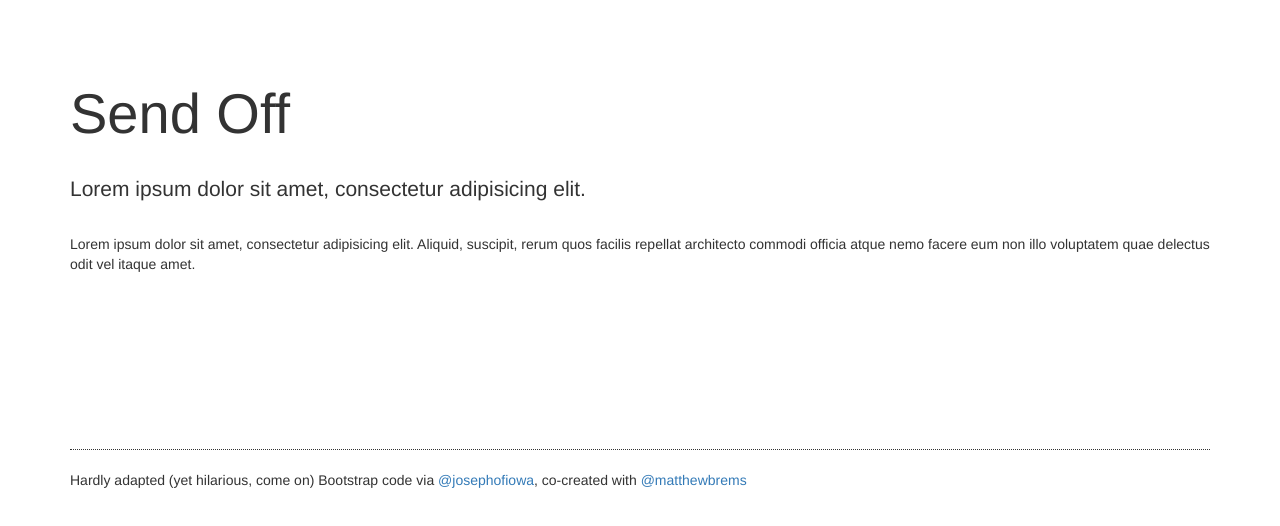
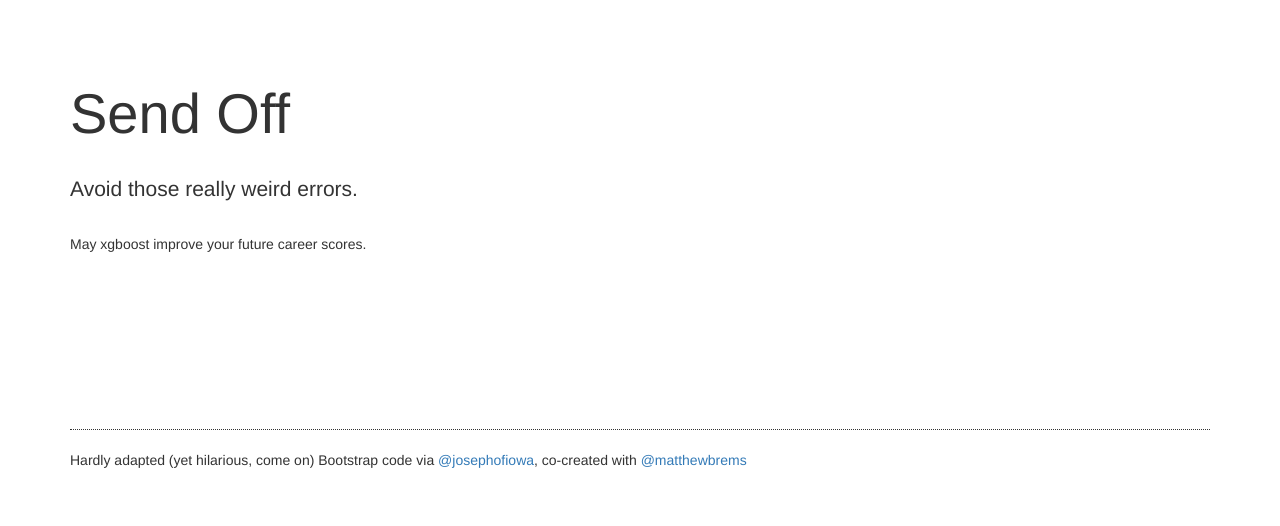
Before and after one commit to josephofiowa/thank-you-ritika, a plain HTML site: page index.html in a window 1280 px wide. Shown: the part 5378-5904 px from the top of the page. Drawn offline with Linux system fonts and the light colour scheme.

Commit message:
added send off

```diff
--- a/index.html
+++ b/index.html
@@ -169,8 +169,8 @@
             <div class="row">
                 <div class="col-lg-12">
                     <h1 class="section-heading">Send Off</h1>
-                    <p class="lead section-lead">Lorem ipsum dolor sit amet, consectetur adipisicing elit.</p>
-                    <p class="section-paragraph">Lorem ipsum dolor sit amet, consectetur adipisicing elit. Aliquid, suscipit, rerum quos facilis repellat architecto commodi officia atque nemo facere eum non illo voluptatem quae delectus odit vel itaque amet.</p>
+                    <p class="lead section-lead">Avoid those really weird errors.</p>
+                    <p class="section-paragraph">May xgboost improve your future career scores.</p>
                 </div>
             </div>
             <!-- /.row -->
```
